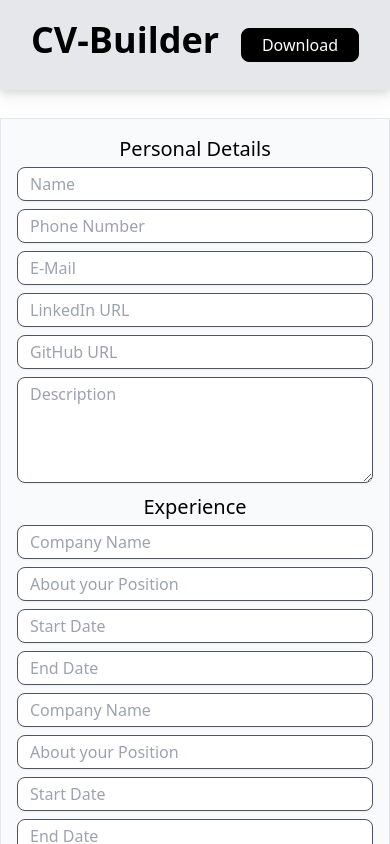
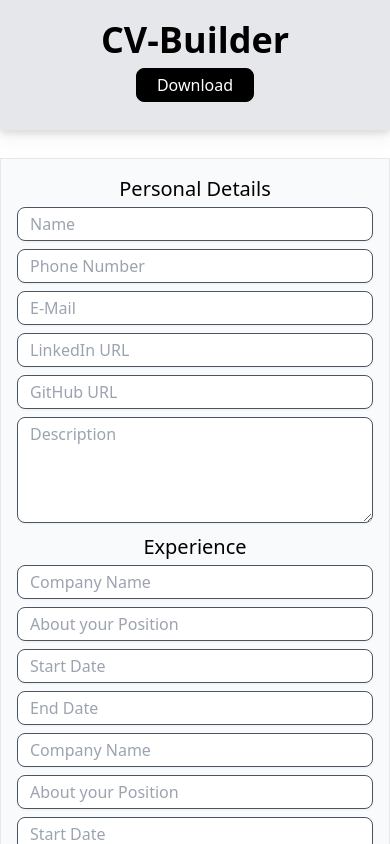
Before and after one commit to gweryf/cv-builder, a React (Vite) app: page / in a window 390 px wide. Shown: the top 844 px of the page. Built offline with nearby package versions, Linux system fonts and the light colour scheme.

Commit message:
fixed the mobile view

```diff
--- a/src/components/header.jsx
+++ b/src/components/header.jsx
@@ -14,7 +14,7 @@ function Header(){
         html2pdf().set(opt).from(element).save()
     }
     return(
-        <div className=" bg-gray-200 p-5 text-center drop-shadow-lg flex justify-around">
+        <div className=" bg-gray-200 p-5 text-center drop-shadow-lg md:flex justify-around">
             <div className=" font-bold text-4xl">CV-Builder</div>
             <button onClick={handleDownload} className=" my-2 rounded-lg border bg-black text-white border-black px-5 py-1 transform transition duration-300 hover:scale-110 hover:bg-gray-300 hover:text-black">
                 Download
```
